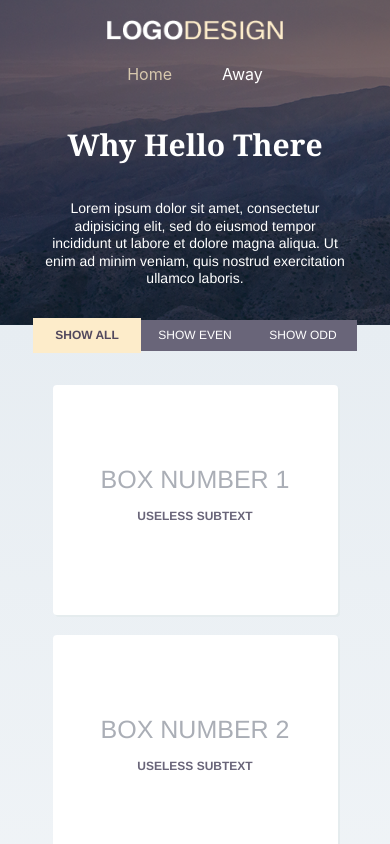
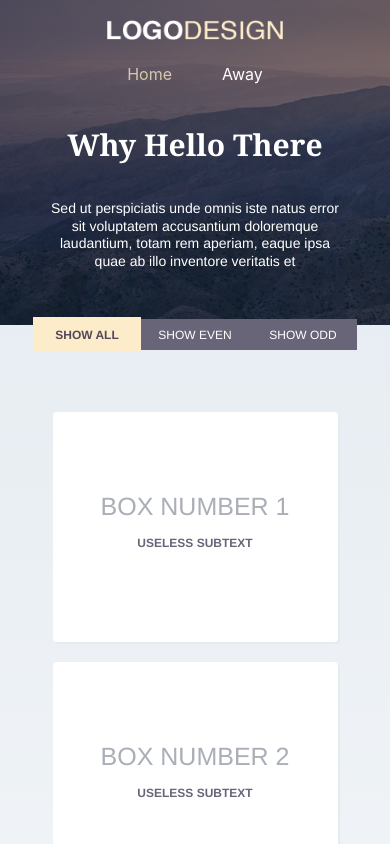
Before and after one commit to SimonPringleWallace/bonfire-challenge, a React (Create React App) app: page / in a window 390 px wide. Shown: the top 844 px of the page. Built offline with nearby package versions, Linux system fonts and the light colour scheme.

Commit message:
Add Lorem and Improve Spacing
- Add original lorem to p under the h1 in hero.js
- adjust spacing in the 550 and 460 media queries to compensate for the
  difference in paragraph size.

```diff
--- a/src/box.css
+++ b/src/box.css
@@ -1,5 +1,5 @@
 .lower-half {
-  padding-top:50px;
+  padding-top:77px;
   margin:0px;
   background: linear-gradient(
     to bottom,
--- a/src/filter.css
+++ b/src/filter.css
@@ -60,7 +60,7 @@
 
 @media (max-width: 550px){
   .filter-container {
-    margin-top: 75px;
+    margin-top: 90px;
   }
   .filter-button {
     width: 140px;
@@ -85,7 +85,7 @@
 
 @media (max-width: 460px){
   .filter-container {
-    margin-top: 30px;
+    margin-top: 47px;
   }
   .filter-button {
     width: 108px; /*140*/
--- a/src/hero.js
+++ b/src/hero.js
@@ -56,10 +56,9 @@
         <div className='greeting'>
           <h1> Why Hello There</h1>
           <p>
-            Lorem ipsum dolor sit amet, consectetur adipisicing elit,
-            sed do eiusmod tempor incididunt ut labore et dolore magna
-            aliqua. Ut enim ad minim veniam, quis nostrud exercitation
-            ullamco laboris.
+            Sed ut perspiciatis unde omnis iste natus error sit voluptatem
+            accusantium doloremque laudantium, totam rem aperiam, eaque ipsa
+            quae ab illo inventore veritatis et
           </p>
         </div>
         <div className='filter-container'>
```
